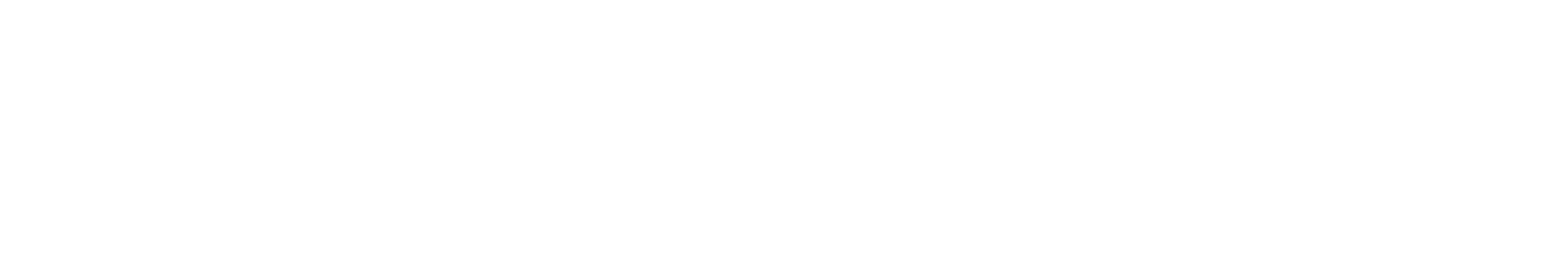
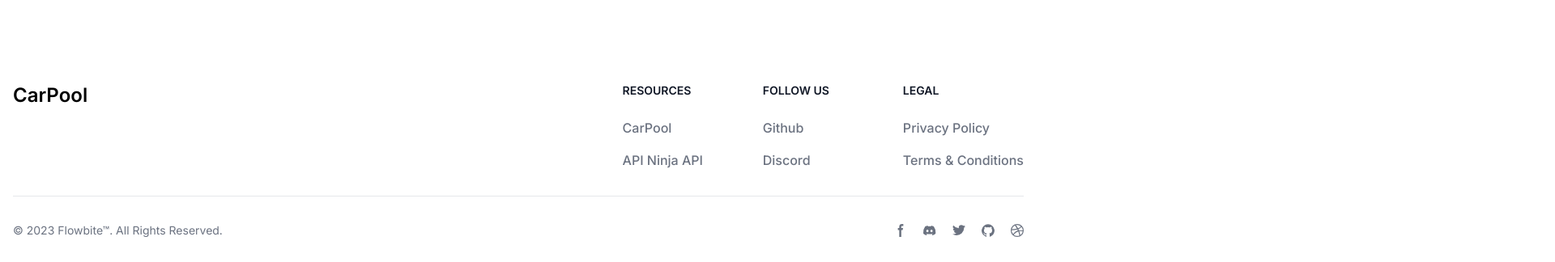
Before and after one commit to utkarshgupta04092003/car_showcase_nextjs, a Next.js app: page / in a window 1280 px wide. Shown: the part 982-1306 px from the top of the page at 81% size, 1920 px wide, since content can reach past the window. Before the commit the page ends 924 px from the top, so only its background shows below. Built offline with nearby package versions, Linux system fonts and the light colour scheme.

Commit message:
header and footer completed

```diff
--- a/src/app/layout.tsx
+++ b/src/app/layout.tsx
@@ -5,7 +5,7 @@
 const inter = Inter({ subsets: ["latin"] });
 
 export const metadata: Metadata = {
-  title: "Car Hun",
+  title: "Car Pool",
   description: "Discover the best car",
 };
 
--- a/src/app/page.tsx
+++ b/src/app/page.tsx
@@ -1,10 +1,11 @@
-import { Hero } from "@/components";
+import { Footer, Header, Hero } from "@/components";
 
 export default function Home() {
   return (
     <div>
-
+      <Header/>
       <Hero/>
+      <Footer/>
 
     </div>
 
--- /dev/null
+++ b/src/components/Footer.jsx
@@ -0,0 +1,94 @@
+'use client';
+import React from 'react'
+import Link from 'next/link';
+export default function Footer() {
+  return (
+
+
+<footer class="bg-white ">
+    <div class="mx-auto w-full max-w-screen-xl p-4 py-6 lg:py-8">
+        <div class="md:flex md:justify-between">
+          <div class="mb-6 md:mb-0">
+              <Link href="#" class="flex items-center">
+
+                  <span class="self-center text-2xl font-semibold whitespace-nowrap ">CarPool</span>
+              </Link>
+          </div>
+          <div class="grid grid-cols-2 gap-8 sm:gap-6 sm:grid-cols-3">
+              <div>
+                  <h2 class="mb-6 text-sm font-semibold text-gray-900 uppercase ">Resources</h2>
+                  <ul class="text-gray-500 font-medium">
+                      <li class="mb-4">
+                          <Link href="#" class="hover:underline">CarPool</Link>
+                      </li>
+                      <li>
+                          <Link href="#" class="hover:underline">API Ninja API</Link>
+                      </li>
+                  </ul>
+              </div>
+              <div>
+                  <h2 class="mb-6 text-sm font-semibold text-gray-900 uppercase ">Follow us</h2>
+                  <ul class="text-gray-500 font-medium">
+                      <li class="mb-4">
+                          <Link href="#" class="hover:underline ">Github</Link>
+                      </li>
+                      <li>
+                          <Link href="#" class="hover:underline">Discord</Link>
+                      </li>
+                  </ul>
+              </div>
+              <div>
+                  <h2 class="mb-6 text-sm font-semibold text-gray-900 uppercase ">Legal</h2>
+                  <ul class="text-gray-500  font-medium">
+                      <li class="mb-4">
+                          <Link href="#" class="hover:underline">Privacy Policy</Link>
+                      </li>
+                      <li>
+                          <Link href="#" class="hover:underline">Terms &amp; Conditions</Link>
+                      </li>
+                  </ul>
+              </div>
+          </div>
+      </div>
+      <hr class="my-6 border-gray-200 sm:mx-auto  lg:my-8" />
+      <div class="sm:flex sm:items-center sm:justify-between">
+          <span class="text-sm text-gray-500 sm:text-center ">© 2023 <a href="#" class="hover:underline">Flowbite™</a>. All Rights Reserved.
+          </span>
+          <div class="flex mt-4 sm:justify-center sm:mt-0">
+              <Link href="#" class="text-gray-500 hover:text-gray-900 ">
+                  <svg class="w-4 h-4" aria-hidden="true" xmlns="http://www.w3.org/2000/svg" fill="currentColor" viewBox="0 0 8 19">
+                        <path fill-rule="evenodd" d="M6.135 3H8V0H6.135a4.147 4.147 0 0 0-4.142 4.142V6H0v3h2v9.938h3V9h2.021l.592-3H5V3.591A.6.6 0 0 1 5.592 3h.543Z" clip-rule="evenodd"/>
+                    </svg>
+                  <span class="sr-only">Facebook page</span>
+              </Link>
+              <Link href="#" class="text-gray-500 hover:text-gray-900 ms-5">
+                  <svg class="w-4 h-4" aria-hidden="true" xmlns="http://www.w3.org/2000/svg" fill="currentColor" viewBox="0 0 21 16">
+                        <path d="M16.942 1.556a16.3 16.3 0 0 0-4.126-1.3 12.04 12.04 0 0 0-.529 1.1 15.175 15.175 0 0 0-4.573 0 11.585 11.585 0 0 0-.535-1.1 16.274 16.274 0 0 0-4.129 1.3A17.392 17.392 0 0 0 .182 13.218a15.785 15.785 0 0 0 4.963 2.521c.41-.564.773-1.16 1.084-1.785a10.63 10.63 0 0 1-1.706-.83c.143-.106.283-.217.418-.33a11.664 11.664 0 0 0 10.118 0c.137.113.277.224.418.33-.544.328-1.116.606-1.71.832a12.52 12.52 0 0 0 1.084 1.785 16.46 16.46 0 0 0 5.064-2.595 17.286 17.286 0 0 0-2.973-11.59ZM6.678 10.813a1.941 1.941 0 0 1-1.8-2.045 1.93 1.93 0 0 1 1.8-2.047 1.919 1.919 0 0 1 1.8 2.047 1.93 1.93 0 0 1-1.8 2.045Zm6.644 0a1.94 1.94 0 0 1-1.8-2.045 1.93 1.93 0 0 1 1.8-2.047 1.918 1.918 0 0 1 1.8 2.047 1.93 1.93 0 0 1-1.8 2.045Z"/>
+                    </svg>
+                  <span class="sr-only">Discord community</span>
+              </Link>
+              <Link href="#" class="text-gray-500 hover:text-gray-900  ms-5">
+                  <svg class="w-4 h-4" aria-hidden="true" xmlns="http://www.w3.org/2000/svg" fill="currentColor" viewBox="0 0 20 17">
+                    <path fill-rule="evenodd" d="M20 1.892a8.178 8.178 0 0 1-2.355.635 4.074 4.074 0 0 0 1.8-2.235 8.344 8.344 0 0 1-2.605.98A4.13 4.13 0 0 0 13.85 0a4.068 4.068 0 0 0-4.1 4.038 4 4 0 0 0 .105.919A11.705 11.705 0 0 1 1.4.734a4.006 4.006 0 0 0 1.268 5.392 4.165 4.165 0 0 1-1.859-.5v.05A4.057 4.057 0 0 0 4.1 9.635a4.19 4.19 0 0 1-1.856.07 4.108 4.108 0 0 0 3.831 2.807A8.36 8.36 0 0 1 0 14.184 11.732 11.732 0 0 0 6.291 16 11.502 11.502 0 0 0 17.964 4.5c0-.177 0-.35-.012-.523A8.143 8.143 0 0 0 20 1.892Z" clip-rule="evenodd"/>
+                </svg>
+                  <span class="sr-only">Twitter page</span>
+              </Link>
+              <Link href="#" class="text-gray-500 hover:text-gray-900  ms-5">
+                  <svg class="w-4 h-4" aria-hidden="true" xmlns="http://www.w3.org/2000/svg" fill="currentColor" viewBox="0 0 20 20">
+                        <path fill-rule="evenodd" d="M10 .333A9.911 9.911 0 0 0 6.866 19.65c.5.092.678-.215.678-.477 0-.237-.01-1.017-.014-1.845-2.757.6-3.338-1.169-3.338-1.169a2.627 2.627 0 0 0-1.1-1.451c-.9-.615.07-.6.07-.6a2.084 2.084 0 0 1 1.518 1.021 2.11 2.11 0 0 0 2.884.823c.044-.503.268-.973.63-1.325-2.2-.25-4.516-1.1-4.516-4.9A3.832 3.832 0 0 1 4.7 7.068a3.56 3.56 0 0 1 .095-2.623s.832-.266 2.726 1.016a9.409 9.409 0 0 1 4.962 0c1.89-1.282 2.717-1.016 2.717-1.016.366.83.402 1.768.1 2.623a3.827 3.827 0 0 1 1.02 2.659c0 3.807-2.319 4.644-4.525 4.889a2.366 2.366 0 0 1 .673 1.834c0 1.326-.012 2.394-.012 2.72 0 .263.18.572.681.475A9.911 9.911 0 0 0 10 .333Z" clip-rule="evenodd"/>
+                  </svg>
+                  <span class="sr-only">GitHub account</span>
+              </Link>
+              <Link href="#" class="text-gray-500 hover:text-gray-900  ms-5">
+                  <svg class="w-4 h-4" aria-hidden="true" xmlns="http://www.w3.org/2000/svg" fill="currentColor" viewBox="0 0 20 20">
+                    <path fill-rule="evenodd" d="M10 0a10 10 0 1 0 10 10A10.009 10.009 0 0 0 10 0Zm6.613 4.614a8.523 8.523 0 0 1 1.93 5.32 20.094 20.094 0 0 0-5.949-.274c-.059-.149-.122-.292-.184-.441a23.879 23.879 0 0 0-.566-1.239 11.41 11.41 0 0 0 4.769-3.366ZM8 1.707a8.821 8.821 0 0 1 2-.238 8.5 8.5 0 0 1 5.664 2.152 9.608 9.608 0 0 1-4.476 3.087A45.758 45.758 0 0 0 8 1.707ZM1.642 8.262a8.57 8.57 0 0 1 4.73-5.981A53.998 53.998 0 0 1 9.54 7.222a32.078 32.078 0 0 1-7.9 1.04h.002Zm2.01 7.46a8.51 8.51 0 0 1-2.2-5.707v-.262a31.64 31.64 0 0 0 8.777-1.219c.243.477.477.964.692 1.449-.114.032-.227.067-.336.1a13.569 13.569 0 0 0-6.942 5.636l.009.003ZM10 18.556a8.508 8.508 0 0 1-5.243-1.8 11.717 11.717 0 0 1 6.7-5.332.509.509 0 0 1 .055-.02 35.65 35.65 0 0 1 1.819 6.476 8.476 8.476 0 0 1-3.331.676Zm4.772-1.462A37.232 37.232 0 0 0 13.113 11a12.513 12.513 0 0 1 5.321.364 8.56 8.56 0 0 1-3.66 5.73h-.002Z" clip-rule="evenodd"/>
+                </svg>
+                  <span class="sr-only">Dribbble account</span>
+              </Link>
+          </div>
+      </div>
+    </div>
+</footer>
+
+  )
+}
--- /dev/null
+++ b/src/components/Header.jsx
@@ -0,0 +1,15 @@
+'use client';
+import React from 'react'
+import CustomButton from './CustomButton';
+
+
+export default function Header() {
+  return (
+    <div className='fixed z-10 w-full flex justify-between items-center p-2 px-10 bg-white md:bg-transparent'>
+      <h1 className='font-bold text-2xl bg-white select-none cursor-pointer'>CarPool</h1>
+      <div>
+        <CustomButton title="Signin" buttonStyle={`bg-blue-600 md:bg-white rounded-full p-3 px-5 text-white md:text-blue-600`}/>
+      </div>
+    </div>
+  )
+}
--- a/src/components/Hero.tsx
+++ b/src/components/Hero.tsx
@@ -12,7 +12,7 @@
 
 
     return (
-        <div className='w-fullflex-1 md:flex h-screen'>
+        <div className='w-fullflex-1 md:flex'>
 
             <div className='flex-col w-full md:w-1/2 py-16 md:pt-32 p-16 sm:p-24 md:p-32 justify-around items-stretch'>
                 <h1 className='font-bold text-5xl lg:text-7xl leading-tight'>Find, book, rent a car—quick and super easy!</h1>
@@ -22,15 +22,11 @@
             </div>
 
             <div
-                className="right w-full md:w-2/3 h-[75vh] md:h-screen flex items-center">
-                <div className=' flex justify-end'>
+                className="right w-full md:w-2/3 h-[75vh] md:h-[90vh] md:flex items-center hidden overflow-hidden">
+                <div className=' flex justify-end relative '>
                     <Image src={'/hero2.png'} alt='hero image' width={200000} height={100000}
-                        className='w-4/5 md:w-[90%] mr-5' />
-
-
-                    <div className='hero__image-overlay  md:flex'></div>
-
-
+                        className='w-4/5 md:w-[90%] mr-5 ' />
+                    <div className='hero__image-overlay overflow-hidden '></div>
                 </div>
 
 
--- a/src/components/custom.css
+++ b/src/components/custom.css
@@ -11,20 +11,21 @@
 .hero__image-overlay{
     /* Absolute positioning */
     position: absolute;
-    top: -15%; /* 24px in Tailwind for xl screens */
+    top: -62%; /* 24px in Tailwind for xl screens */
     /* right: -50%; 1/2 in Tailwind for xl screens */
-    right: -52%; /* 1/4 in Tailwind for xl screens */
+    right: -65%; /* 1/4 in Tailwind for xl screens */
 
     /* Background image */
     background-image: url('/hero-bg.png');
     background-repeat: round; /* bg-repeat-round in Tailwind */
+    transform: rotate(-5deg);
 
     /* Z-index */
     z-index: -10; /* -z-10 in Tailwind */
 
     /* Size */
-    width: 100%; /* w-full in Tailwind */
-    height: 700px; /* h-[590px] in Tailwind */
+    width: 150%; /* w-full in Tailwind */
+    height: 800px; /* h-[590px] in Tailwind */
 
     /* Overflow */
     overflow: hidden; /* overflow-hidden in Tailwind */
@@ -33,9 +34,10 @@
 @media (max-width:500px)  {
     .hero__image-overlay{
         /* border: 2px solid red; */
-        top: 100%;
+        top: -90%;
         width: 80%;
         right: -10%;
         height: 550px;
+        overflow: hidden;
     }
 }
--- a/src/components/index.tsx
+++ b/src/components/index.tsx
@@ -1,6 +1,8 @@
 import Hero from "./Hero";
 import CustomButton from "./CustomButton";
+import Header from './Header';
+import Footer from './Footer';
 
 export {
-    Hero, CustomButton
+    Hero, CustomButton, Header, Footer
 }
```
